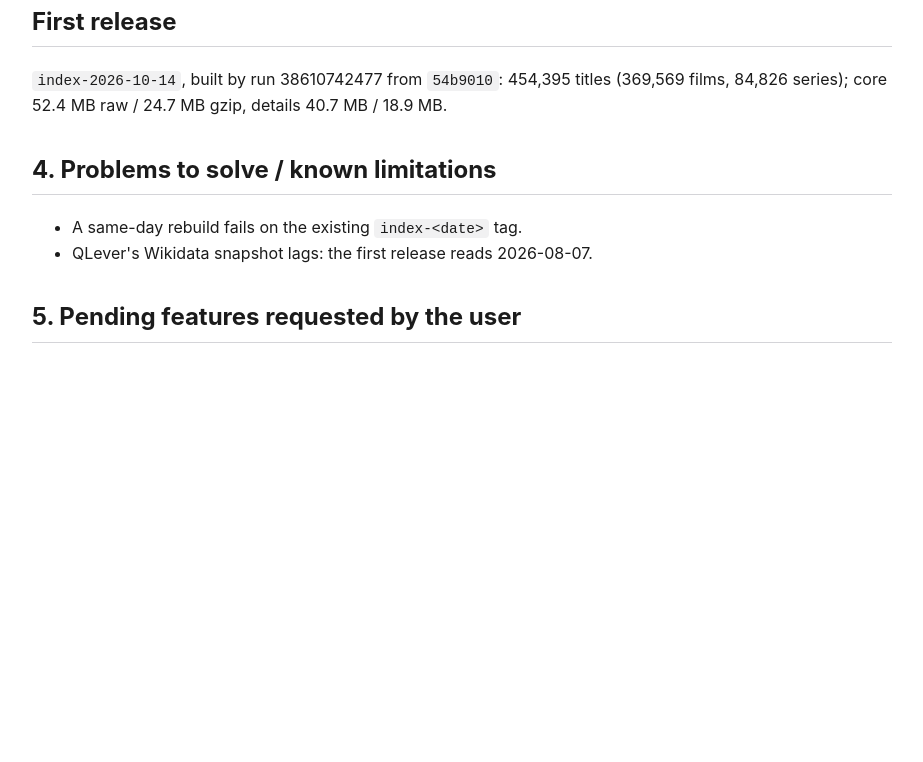
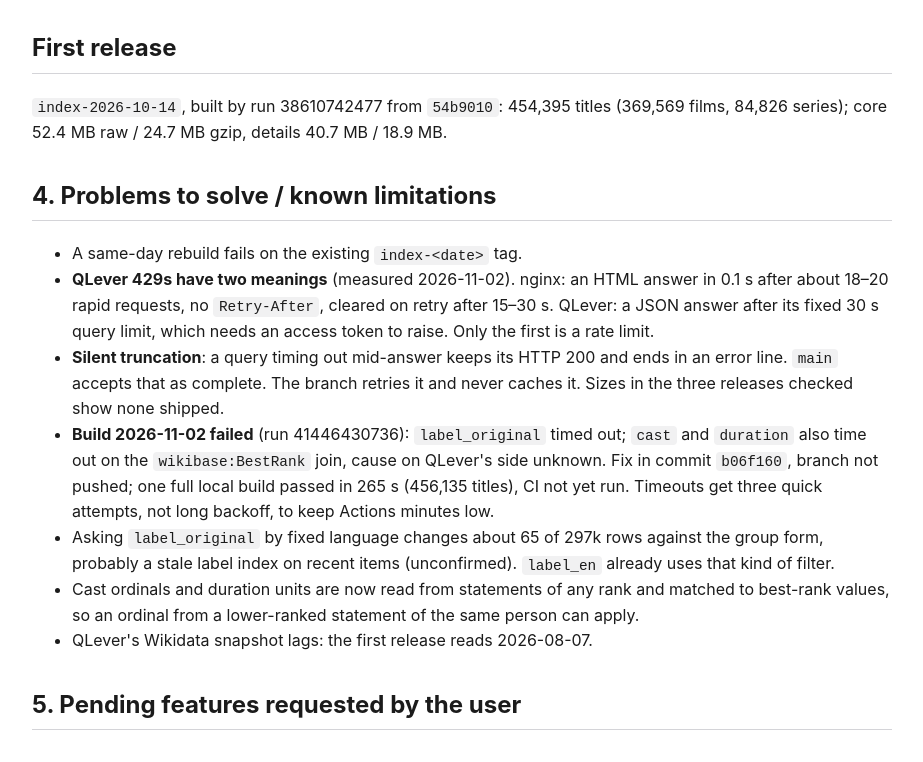
Before and after one commit to pixel0verflow/project-docs, a plain HTML site: page specula-index.html in a window 1280 px wide. Shown: the part 1131-1893 px from the top of the page, without its empty margins (178-1101 px from the left). Before the commit the page ends 1506 px from the top, so only its background shows below. Drawn offline with Linux system fonts and the light colour scheme.

Commit message:
docs: record the specula-index QLever timeout findings

```diff
--- a/specula-index.html
+++ b/specula-index.html
@@ -9,7 +9,7 @@
 <body>
 
 <h1>specula-index</h1>
-<p class="tagline">A weekly film and series title index built from Wikidata, published as release assets · <span class="status">🔵 Released (index-2026-10-14 from main 54b9010)</span></p>
+<p class="tagline">A weekly film and series title index built from Wikidata, published as release assets · <span class="status">🟡 Latest release index-2026-10-26; 11-02 build failed, fix on a branch</span></p>
 <p>Repo: <a href="https://github.com/thirdshift-inc/specula-index">github.com/thirdshift-inc/specula-index</a> (public, MIT; data CC0 from Wikidata)</p>
 
 <h2>1. Problem statement — why?</h2>
@@ -20,7 +20,9 @@ compact binary index, and publish it weekly for the app to download.</p>
 <h2>2. Features</h2>
 <ul>
   <li><strong>Builder</strong> (<code>python -m specula_index.build</code>): 30 SPARQL queries
-      against QLever's Wikidata endpoint, answers cached, then two packs and a manifest.</li>
+      against QLever's Wikidata endpoint, answers cached, then two packs and a manifest. On branch
+      <code>fix/qlever-rate-limit</code>, <code>label_original</code>, <code>cast</code> and
+      <code>duration</code> are each built from several smaller queries.</li>
   <li><strong>Core pack</strong>: one record per title (Wikidata, IMDb, TMDB, TVDB ids, label,
       year, kind, seasons, genres, fame from sitelinks), sorted search keys, word starts. Flags:
       bit 0 id overflow, bit 1 <code>TMDB_OTHER_KIND</code> (a TMDB id taken from the other kind).</li>
@@ -51,6 +53,24 @@ deterministically for tests; <code>tests/packreader.py</code> reads both packs b
 <h2>4. Problems to solve / known limitations</h2>
 <ul>
   <li>A same-day rebuild fails on the existing <code>index-&lt;date&gt;</code> tag.</li>
+  <li><strong>QLever 429s have two meanings</strong> (measured 2026-11-02). nginx: an HTML answer in
+      0.1 s after about 18–20 rapid requests, no <code>Retry-After</code>, cleared on retry after
+      15–30 s. QLever: a JSON answer after its fixed 30 s query limit, which needs an access token to
+      raise. Only the first is a rate limit.</li>
+  <li><strong>Silent truncation</strong>: a query timing out mid-answer keeps its HTTP 200 and ends in
+      an error line. <code>main</code> accepts that as complete. The branch retries it and never
+      caches it. Sizes in the three releases checked show none shipped.</li>
+  <li><strong>Build 2026-11-02 failed</strong> (run 41446430736): <code>label_original</code> timed
+      out; <code>cast</code> and <code>duration</code> also time out on the
+      <code>wikibase:BestRank</code> join, cause on QLever's side unknown. Fix in commit
+      <code>b06f160</code>, branch not pushed; one full local build passed in 265 s (456,135
+      titles), CI not yet run. Timeouts get three quick attempts, not long backoff, to keep
+      Actions minutes low.</li>
+  <li>Asking <code>label_original</code> by fixed language changes about 65 of 297k rows against the
+      group form, probably a stale label index on recent items (unconfirmed). <code>label_en</code>
+      already uses that kind of filter.</li>
+  <li>Cast ordinals and duration units are now read from statements of any rank and matched to
+      best-rank values, so an ordinal from a lower-ranked statement of the same person can apply.</li>
   <li>QLever's Wikidata snapshot lags: the first release reads 2026-08-07.</li>
 </ul>
 
```
Also changed, not shown: index.html (+1 -1 lines), 1 other file.
